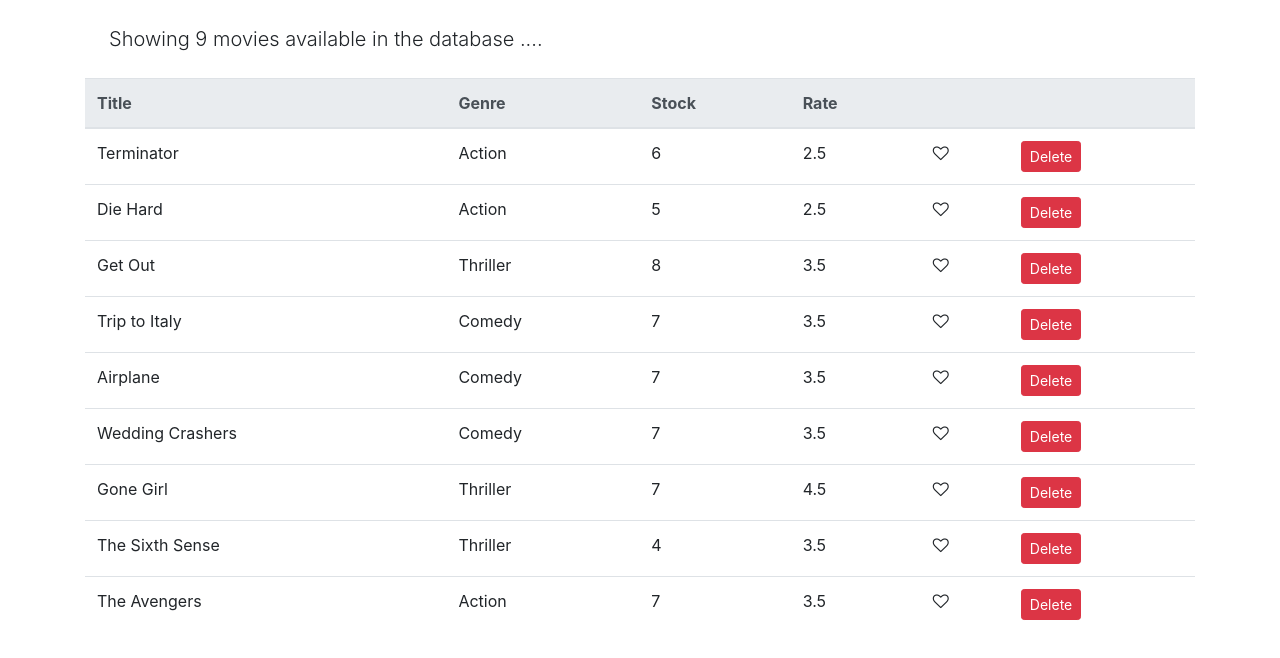
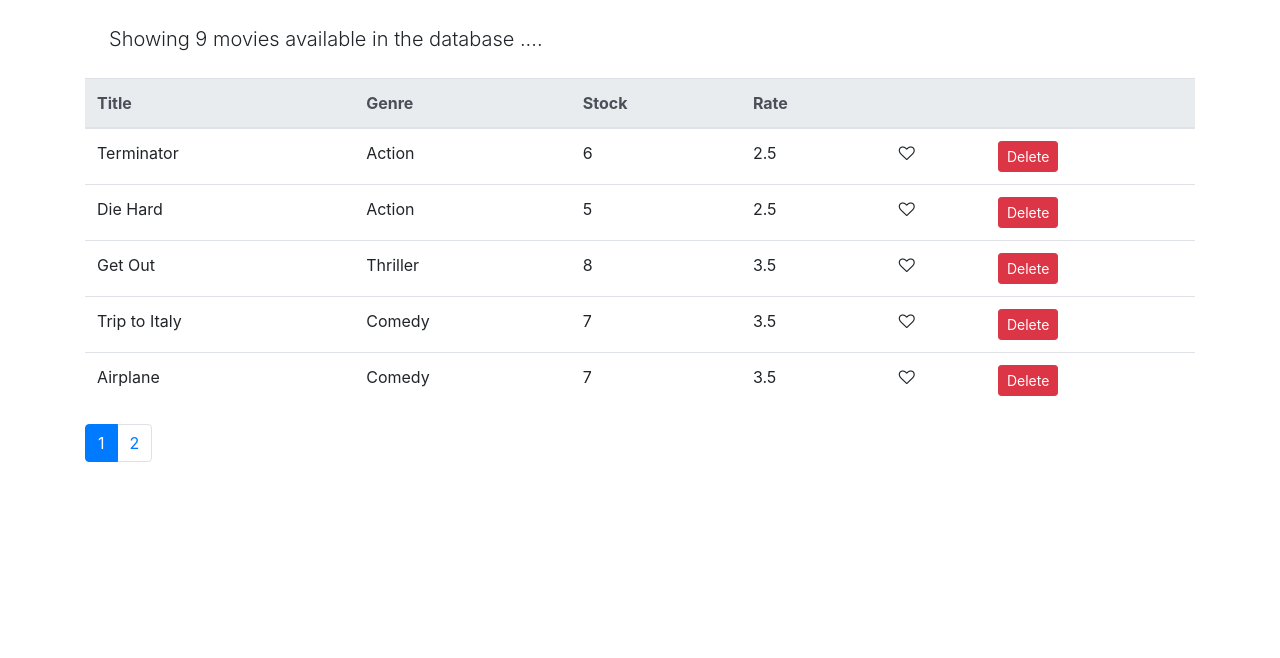
Before and after one commit to Abhinav-Reddy-k/Blockbuster-Video, a React (Create React App) app: page / in a window 1280 px wide. Shown: the top 658 px of the page. Built offline with nearby package versions, Linux system fonts and the light colour scheme.

Commit message:
pagination added

```diff
--- a/package.json
+++ b/package.json
@@ -8,6 +8,7 @@
     "@testing-library/user-event": "^7.2.1",
     "bootstrap": "^4.5.0",
     "font-awesome": "^4.7.0",
+    "lodash": "^4.17.15",
     "react": "^16.13.1",
     "react-dom": "^16.13.1",
     "react-scripts": "3.4.1"
--- /dev/null
+++ b/src/components/common/pagination.jsx
@@ -0,0 +1,27 @@
+import React from "react";
+import _ from "lodash";
+
+const Pagination = (props) => {
+  const { itemsCount, pageSize, onPageChange, currentPage } = props;
+  const pagesCount = Math.ceil(itemsCount / pageSize);
+  if (pagesCount === 1) return null;
+  const pages = _.range(1, pagesCount + 1);
+
+  return (
+    <nav>
+      <ul className="pagination">
+        {pages.map((page) => (
+          <li key={page}
+            className={currentPage === page ? "page-item active" : "page-item"}
+          >
+            <a className="page-link" onClick={() => onPageChange(page)}>
+              {page}
+            </a>
+          </li>
+        ))}
+      </ul>
+    </nav>
+  );
+};
+
+export default Pagination;
--- a/src/components/movies.jsx
+++ b/src/components/movies.jsx
@@ -1,10 +1,14 @@
 import React, { Component } from "react";
 import { getMovies } from "./../services/fakeMovieService";
 import Like from "./common/like";
+import Pagination from "./common/pagination";
+import { pagination } from './utils/pagination';
 
 class Movies extends Component {
   state = {
     movies: getMovies(),
+    pageSize: 5,
+    currentPage:1
   };
 
   handleLike = (movie) => {
@@ -13,6 +17,10 @@ class Movies extends Component {
     movies[index] = { ...movies[index] };
     movies[index].liked = !movies[index].liked;
     this.setState({ movies });
+  };
+
+  handlePageChange = (page) => {
+    this.setState({ currentPage:page });
   };
 
   handleDelete = (movie) => {
@@ -35,6 +43,9 @@ class Movies extends Component {
   };
 
   render() {
+
+    const { pageSize , currentPage , movies} = this.state;
+    const pageMovies = pagination(pageSize, currentPage, movies);
     return (
       <React.Fragment>
         {this.headLine()}
@@ -50,7 +61,7 @@ class Movies extends Component {
             </tr>
           </thead>
           <tbody>
-            {this.state.movies.map((movie) => {
+            {pageMovies.map((movie) => {
               return (
                 <tr key={movie._id}>
                   <td>{movie.title}</td>
@@ -76,6 +87,12 @@ class Movies extends Component {
             })}
           </tbody>
         </table>
+        <Pagination
+          itemsCount={movies.length}
+          currentPage={currentPage}
+          pageSize={pageSize}
+          onPageChange={this.handlePageChange}
+        />
       </React.Fragment>
     );
   }
--- /dev/null
+++ b/src/components/utils/pagination.js
@@ -0,0 +1,8 @@
+import _ from 'lodash'
+
+export function pagination(PageSize, PageNumber, items) {
+    const startIndex = (PageNumber - 1) * PageSize;
+    return(
+        _(items).slice(startIndex, startIndex + PageSize).value()
+    )
+}
```
